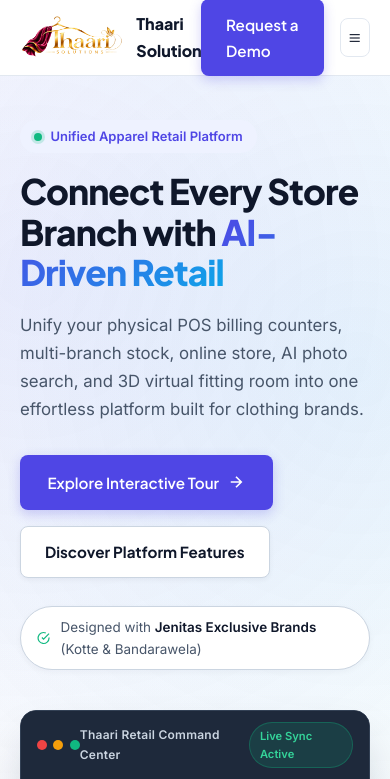
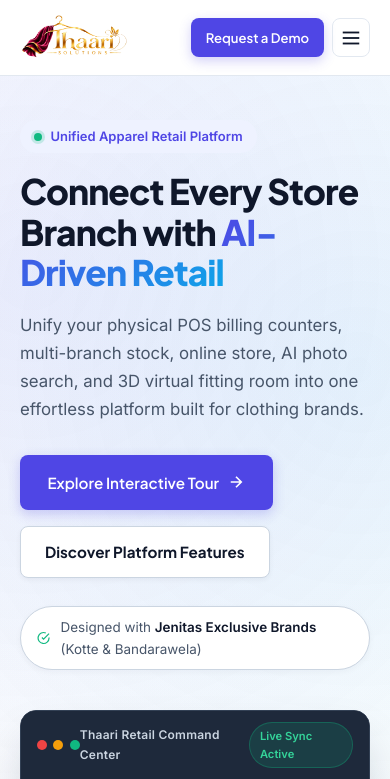
Before and after one commit to Thaari-Solutions/thaari-marketing-site, a plain HTML site: page index.html in a window 390 px wide. Shown: the top 779 px of the page. Drawn offline with Linux system fonts and the light colour scheme.

Commit message:
Fix mobile navbar spacing, button wrapping, and header offset

```diff
--- a/global.css
+++ b/global.css
@@ -547,8 +547,38 @@ h1, h2, h3, h4 {
 }
 
 @media (max-width: 768px) {
+  /* Navbar: tighter spacing so logo + button + hamburger fit in one row */
+  .navbar-container {
+    gap: 0.5rem;
+  }
+
+  .navbar .brand-logo {
+    font-size: 1rem;
+    white-space: nowrap;
+    min-width: 0;
+    flex-shrink: 1;
+    gap: 0.5rem;
+  }
+
+  .navbar .brand-logo img {
+    height: 44px;
+    flex-shrink: 0;
+  }
+
+  .nav-actions {
+    gap: 0.5rem;
+    flex-shrink: 0;
+  }
+
+  .nav-actions .btn {
+    padding: 0.5rem 0.85rem;
+    font-size: 0.82rem;
+    white-space: nowrap;
+  }
+
   .mobile-menu-btn {
     display: flex;
+    flex-shrink: 0;
   }
 
   .nav-links {
@@ -558,6 +588,7 @@ h1, h2, h3, h4 {
   .nav-links.mobile-open {
     display: flex;
     flex-direction: column;
+    align-items: flex-start;
     position: absolute;
     top: var(--nav-height);
     left: 0;
@@ -577,12 +608,22 @@ h1, h2, h3, h4 {
   .figma-iframe-container {
     min-height: 420px;
   }
+}
 
-  .navbar .brand-logo {
-    font-size: 1rem;
+/* Small phones: logo image already contains the brand name, so hide the duplicate text */
+@media (max-width: 520px) {
+  .navbar .brand-logo > span:last-child {
+    display: none;
   }
 
   .navbar .brand-logo img {
-    height: 44px;
+    height: 46px;
   }
 }
+
+@media (max-width: 360px) {
+  .nav-actions .btn {
+    padding: 0.45rem 0.65rem;
+    font-size: 0.75rem;
+  }
+}
```
